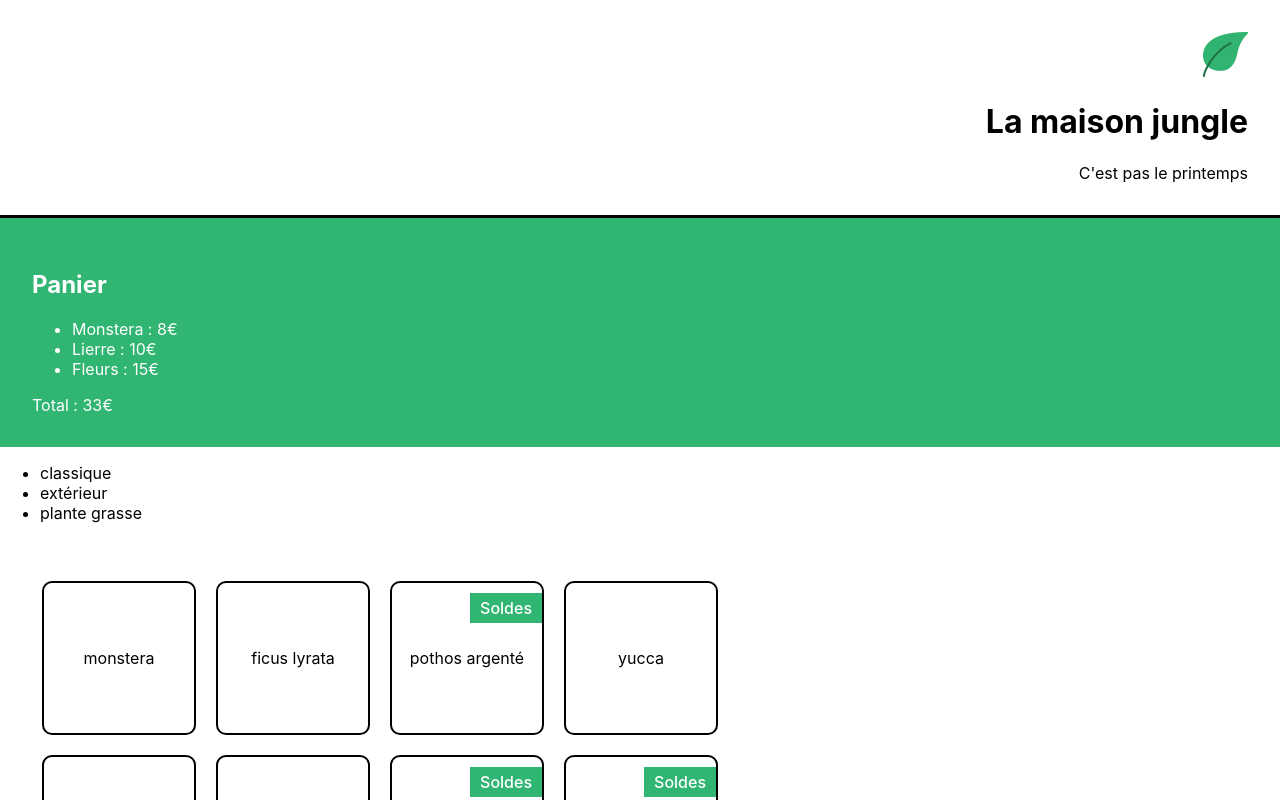
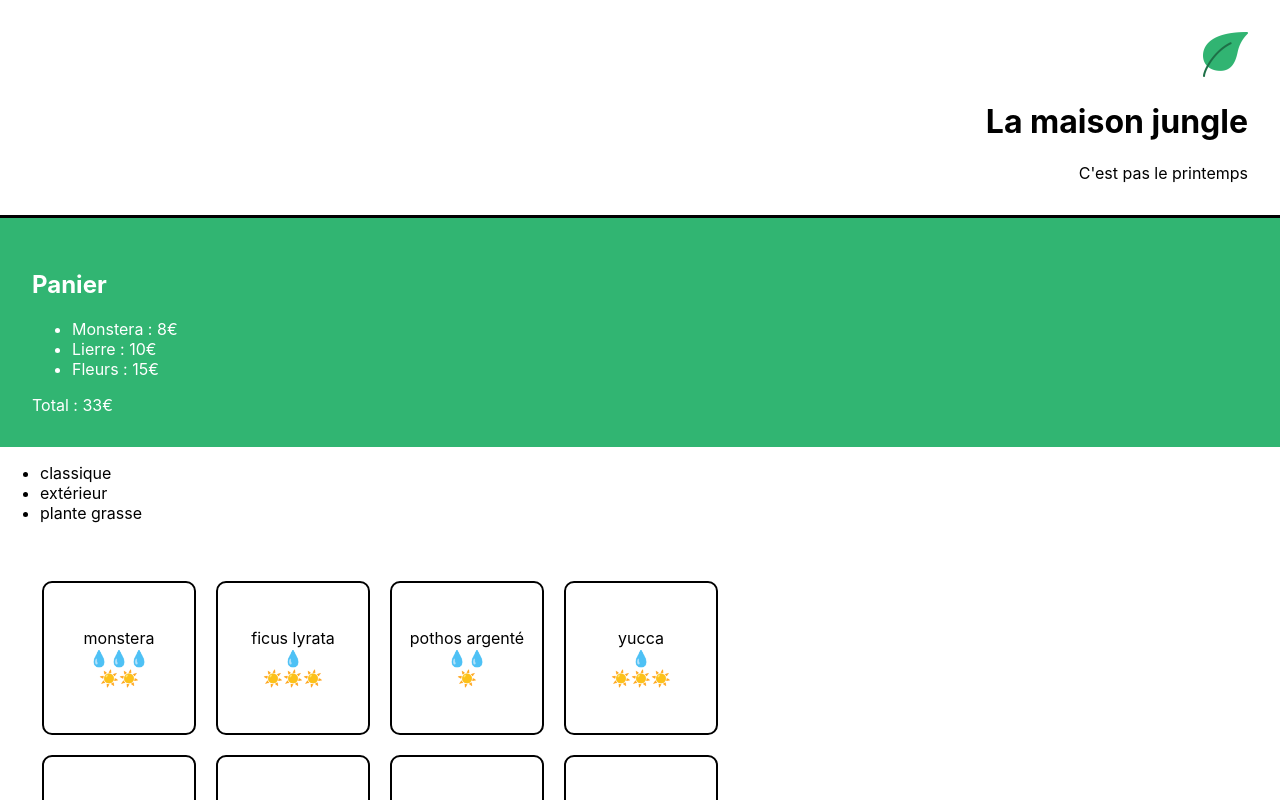
Before and after one commit to Bil-B/maison, a React (Create React App) app: page / in a window 1280 px wide. Shown: the top 800 px of the page. Built offline with nearby package versions, Linux system fonts and the light colour scheme.

Commit message:
CareScale

```diff
--- /dev/null
+++ b/src/component/CareScale.js
@@ -0,0 +1,16 @@
+function CareScale({ scaleValue, careType }) {
+	const range = [1, 2, 3]
+	const scaleType = careType === 'light' ? '☀️' : '💧'
+
+	return (
+		<div>
+			{range.map((rangeElem) =>
+				scaleValue >= rangeElem ? (
+					<span key={rangeElem.toString()}>{scaleType}</span>
+				) : null
+			)}
+		</div>
+	)
+}
+
+export default CareScale
--- a/src/component/ShoppingList.js
+++ b/src/component/ShoppingList.js
@@ -1,5 +1,6 @@
 import { plantList } from '../datas/plantList';
 import '../styles/ShoppingList.css';
+import CareScale from './CareScale'
 
 function ShoppingList() {
     const categories = plantList.reduce(
@@ -20,6 +21,8 @@
 					<li key={plant.id} className='lmj-plant-item'>
 						{plant.name}
 						{plant.isSpecialOffer && <div className='lmj-sales'>Soldes</div>}
+                        <CareScale careType='water' scaleValue={plant.water} />
+						<CareScale careType='light' scaleValue={plant.light} />
 					</li>
 				))}
 			</ul>
--- a/src/datas/plantList.js
+++ b/src/datas/plantList.js
@@ -3,50 +3,65 @@
 		name: 'monstera',
 		category: 'classique',
 		id: '1ed',
-        isBestSale: true
+		isBestSale: true,
+		light: 2,
+		water: 3
 	},
 	{
 		name: 'ficus lyrata',
 		category: 'classique',
-		id: '2ab'
+		id: '2ab',
+		light: 3,
+		water: 1
 	},
 	{
 		name: 'pothos argenté',
 		category: 'classique',
 		id: '3sd',
-        isSpecialOffer: true
+		light: 1,
+		water: 2
 	},
 	{
 		name: 'yucca',
 		category: 'classique',
-		id: '4kk'
+		id: '4kk',
+		light: 3,
+		water: 1
 	},
 	{
 		name: 'olivier',
 		category: 'extérieur',
-		id: '5pl'
+		id: '5pl',
+		light: 3,
+		water: 1
 	},
 	{
 		name: 'géranium',
 		category: 'extérieur',
-		id: '6uo'
+		id: '6uo',
+		light: 2,
+		water: 2
 	},
 	{
 		name: 'basilique',
 		category: 'extérieur',
 		id: '7ie',
-        isBestSale: true,
-        isSpecialOffer: true
+		isBestSale: true,
+		light: 2,
+		water: 3
 	},
 	{
 		name: 'aloe',
 		category: 'plante grasse',
 		id: '8fp',
-        isSpecialOffer: true
+		light: 2,
+		water: 1
 	},
 	{
 		name: 'succulente',
 		category: 'plante grasse',
-		id: '9vn'
+		id: '9vn',
+		light: 2,
+		water: 1
 	}
 ]
```
